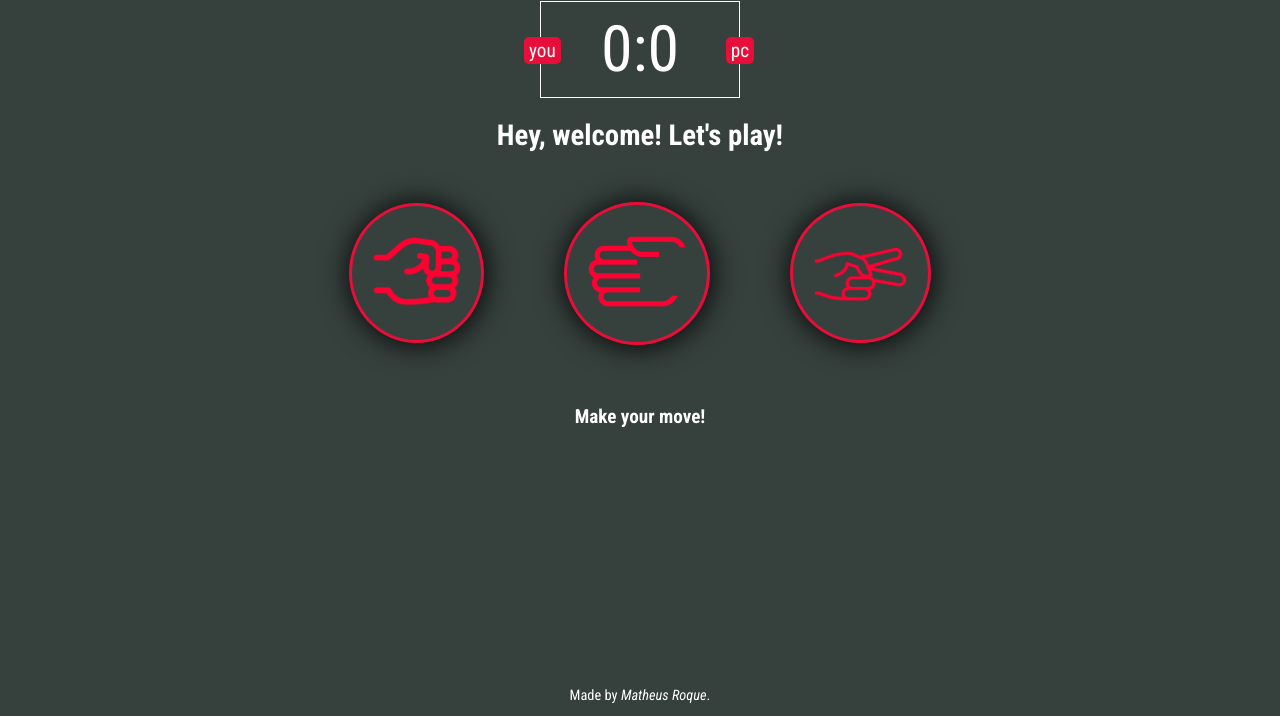
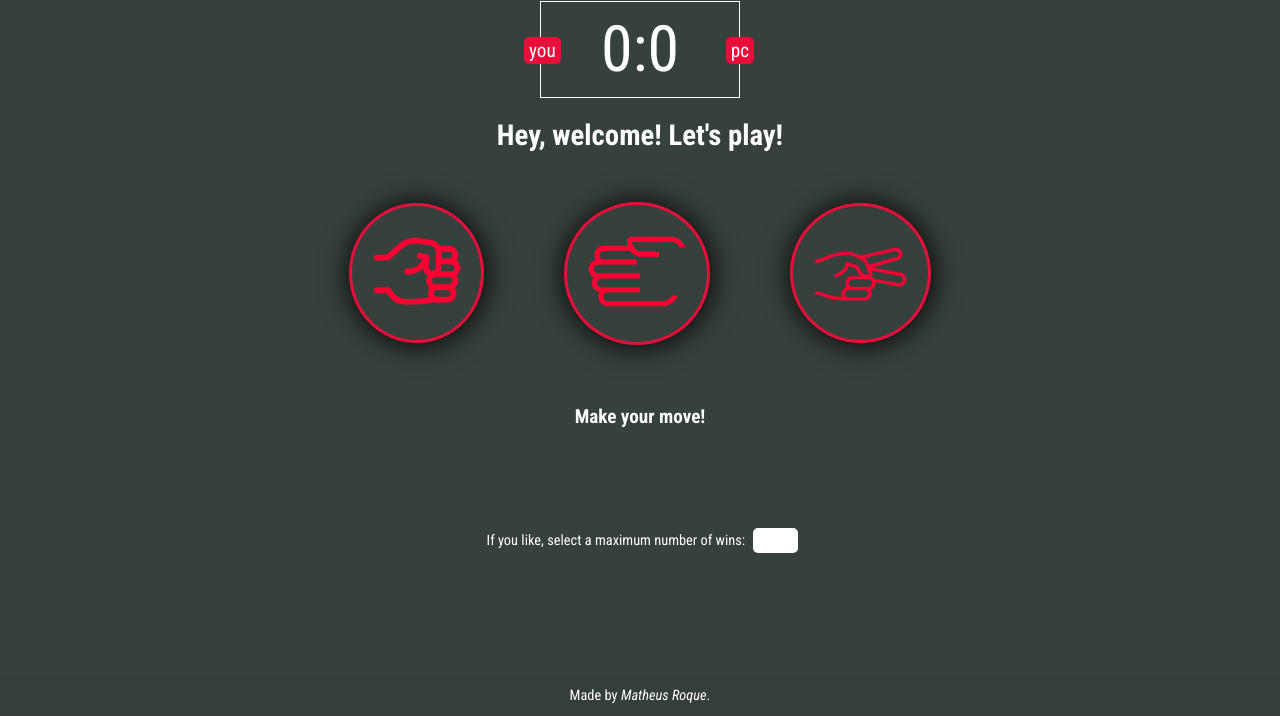
Before and after one commit to mathroque/rock-paper-scissors-game, a plain HTML site: page index.html in a window 1280 px wide. Shown: the part 84-800 px from the top of the page. Drawn offline with Linux system fonts and the light colour scheme; a web font is replaced by a local one.

Commit message:
max rounds feature

```diff
--- a/index.html
+++ b/index.html
@@ -41,6 +41,14 @@
     <!--insctructions-->
     <p id="instruction">Make your move!</p>
 
+    <!--Game Options-->
+    <section id="options">
+        <label for="attempts">
+            <span>If you like, select a maximum number of wins: </span>
+        </label>
+        <input type="number" name="attempts" id="attempts" min="1">
+    </section>
+
     <!--footer-->
     <footer>
         <p>Made by <a href="https://www.linkedin.com/in/matheus-roque-/">Matheus Roque</a>.</p>
--- a/script.js
+++ b/script.js
@@ -22,6 +22,10 @@ function win(user, computer) {
     result.innerHTML = `${user[0].toUpperCase() + user.substring(1)} beats ${computer[0].toUpperCase() + computer.substring(1)}. You win!`
     userLabel.style = 'background: green'
     pcLabel.style = 'background: #e70e39'
+    if (userScore == option()) {
+        window.alert(`[Result: ${userScore} : ${pcScore}] User is the champion!`)
+        window.location.reload()
+    }
 }
 
 function tie(user, computer) {
@@ -36,6 +40,10 @@ function lose(user, computer) {
     result.innerHTML = `${computer[0].toUpperCase() + computer.substring(1)} beats ${user[0].toUpperCase() + user.substring(1)}. PC wins!`
     pcLabel.style = 'background: green'
     userLabel.style = 'background: #e70e39'
+    if (pcScore == option()) {
+        window.alert(`[Result: ${userScore} : ${pcScore}] PC is the champion!`)
+        window.location.reload()
+    }
 }
 
 function game (userChoice) {
@@ -63,4 +71,10 @@ function main() { //cria botões para chamar a função "game" passando um parâ
     })
 }
 
+function option() {
+    let tries = document.getElementById('attempts')
+    tries = Number(tries.value)
+    return tries
+}
+
 main()
--- a/style.css
+++ b/style.css
@@ -116,12 +116,32 @@ header h1 {
     font-size: 1.2rem;
 }
 
+#options {
+    color: white;
+    font-size: 0.9rem;
+    text-align: center;
+    margin-top: 100px;
+}
+
+#options input {
+    width: 45px;
+    border: none;
+    border-radius: 5px;
+    font-weight: bold;
+    padding: 5px;
+}
+
+#options span {
+    padding: 5px;
+}
+
 footer {
     position: absolute;
     bottom: 0;
     color: white;
     width: 100%;
     height: 40px;
+    background: rgba(0, 0, 0, 0.041);
 }
 
 footer p {
```
